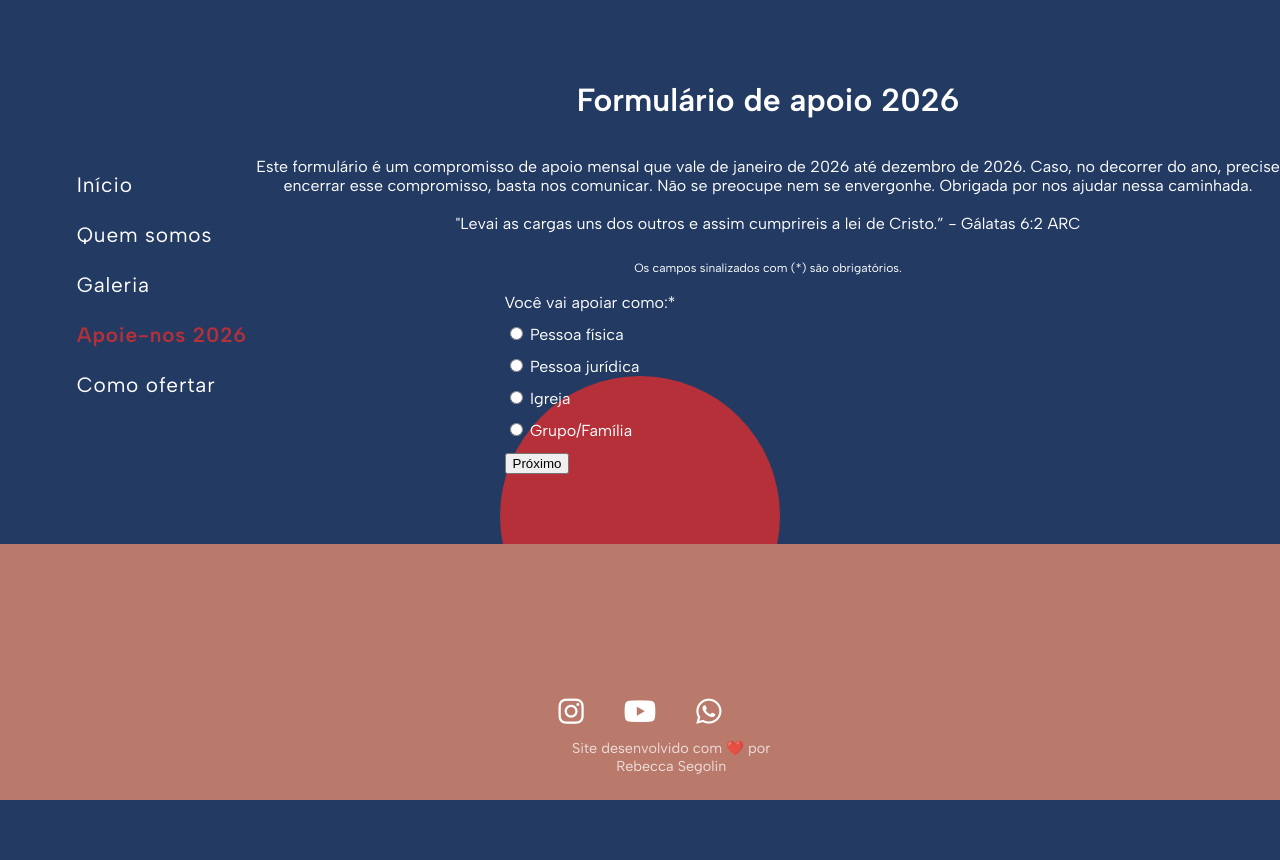
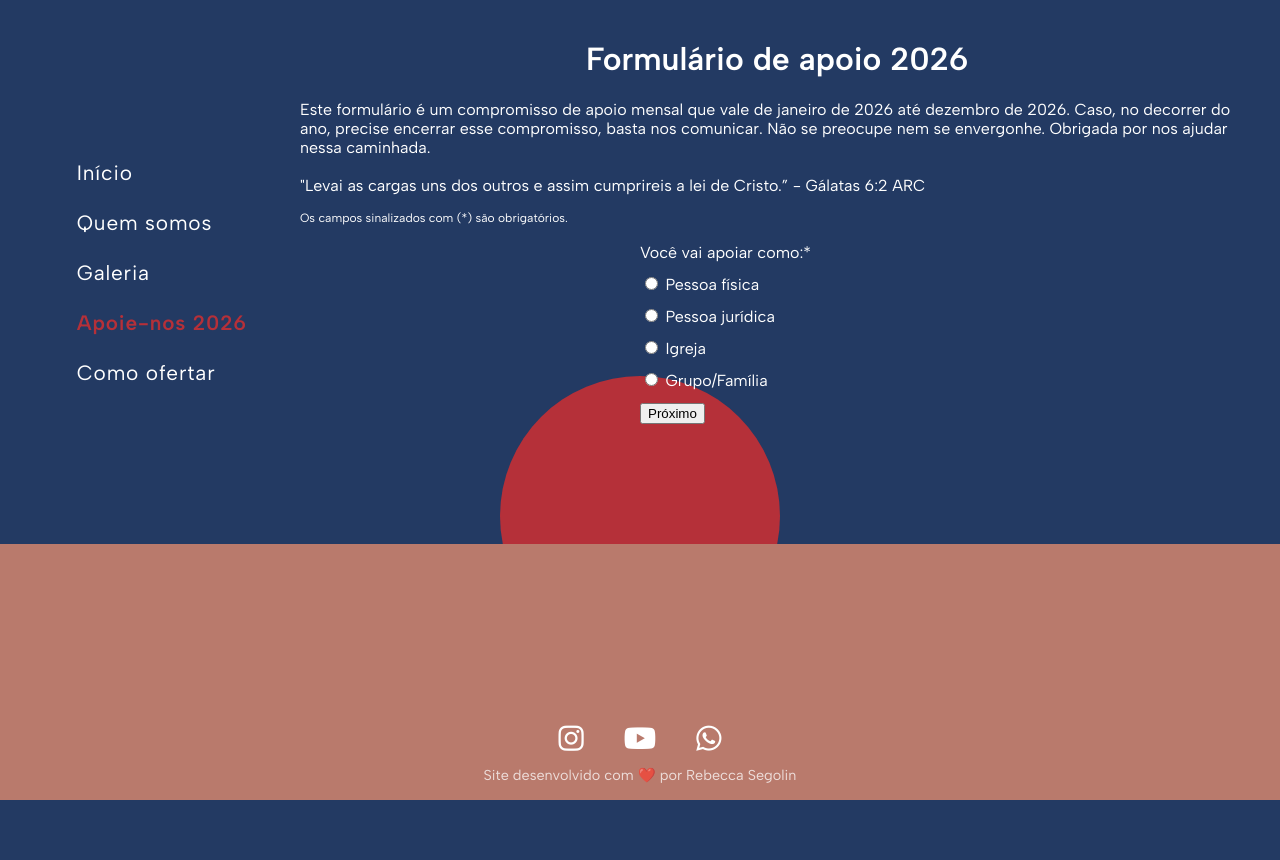
Before and after one commit to familiasegolin/familiasegolin.github.io, a plain HTML site: page apoio.html in a window 1280 px wide. After the commit the page ends 800 px from the top, so only its background shows below. Drawn offline with Linux system fonts and the light colour scheme.

Commit message:
alinhamento e padronização parte 1

```diff
--- a/apoio.css
+++ b/apoio.css
@@ -1,11 +1,4 @@
 a{   color: white;
-}
-
-h1,p{
-    z-index: 3;
-  position: relative;
-  display: inline-block;
-      padding-left:20%;
 }
 
 /* ======== Neutraliza delays e animações da home ======== */
@@ -21,39 +14,20 @@ h1,p{
 
 /* ======== Layout geral ======== */
 body {
-  display: flex;
-  flex-direction: column;
   align-items: center;
   justify-content: flex-start;
   text-align: center;
   color: white;
-  padding-top: 60px;
   font-family: 'Albert Sans', sans-serif;
-  overflow-x: hidden;
-  min-height: 100vh;
-  position: relative;
 }
 
-form{
-  z-index: 3;
+.intro {
+    z-index: 3;
   position: relative;
   display: inline-block;
-  line-height: 2;
-    text-align: left;
-
-}
-
-
-/* ======== Footer ======== */
-.footer {
-  position: fixed;
-  bottom: 25px;
-  left: 50%;
-  transform: translateX(-50%);
-  display: flex;
-  align-items: center;
-  justify-content: center;
-  z-index: 10;
+  padding-left: 300px;
+  padding-right: 2%;
+  text-align: left;
 }
 
 .social-icon {
@@ -71,10 +45,6 @@ form{
 /* ======== Responsivo ======== */
 @media (max-width: 768px) {
   h1 { font-size: 1.4rem; }
-}
-html, body {
-  height: 100%;
-  overflow: hidden; /* remove rolagem */
 }
 
 /* ======== MENU ======== */
@@ -136,7 +106,7 @@ html, body {
   .menu-toggle {
     display: block;
   }
-h1,p{
+.intro{
     z-index: 3;
   position: relative;
   display: inline-block;
@@ -185,28 +155,40 @@ h1,p{
   transform: translateX(4px);
 }
 
-/* ======== Área rolável apenas dentro do formulário ======== */
+/* ======== FORM ======== */
+form {
+  z-index: 3;
+  position: relative;
+  display: block; /* era inline-block, isso quebrava o alinhamento */
+  line-height: 2;
+  text-align: left;
+  width: 90%;
+  max-width: 600px;
+  margin: 0 auto; /* centraliza igual ao sobre */
+  padding-left: 300px;
+  padding-right: 2%;
+}
+
+/* ======== SEÇÕES ======== */
 form section {
-  max-height: calc(100vh - 450px); /* limite da área visível (ajusta se precisar) */
-  overflow-y: auto; /* cria rolagem interna se precisar */
-  scrollbar-width: thin; /* rolagem discreta */
-  scrollbar-color: #b53039 transparent; /* cor do scroll */
-  padding-right: 100px; /* evita corte da barra */
-    display: flex;
+  display: flex;
   flex-direction: column;
   justify-content: center;
+  max-height: none; /* remova o limite de altura */
 }
 
-/* Estilo da barra no Chrome */
-form section::-webkit-scrollbar {
-  width: 6px;
+/* ======== RESPONSIVO ======== */
+@media (max-width: 900px) {
+  form {
+    padding-left: 10%;
+    padding-right: 10%;
+  }
 }
 
-form section::-webkit-scrollbar-thumb {
-  background-color: #b53039;
-  border-radius: 10px;
+h1{
+  text-align: center;
 }
 
-html, body {
-  scroll-behavior: auto !important;
+* {
+  box-sizing: border-box;
 }
--- a/apoio.html
+++ b/apoio.html
@@ -36,13 +36,14 @@
   <div class="sun"></div>
   <div class="horizon"></div>
 
-  <h1>Formulário de apoio 2026</h1>
+<br><div class="intro"><h1>Formulário de apoio 2026</h1>
 <p>
   Este formulário é um compromisso de apoio mensal que vale de janeiro de 2026 até dezembro de 2026.
   Caso, no decorrer do ano, precise encerrar esse compromisso, basta nos comunicar. Não se preocupe nem se envergonhe. Obrigada por nos ajudar nessa caminhada.<br><br>
   "Levai as cargas uns dos outros e assim cumprireis a lei de Cristo.” - Gálatas 6:2 ARC
 </p>
 <p style="font-size: 0.75rem;">Os campos sinalizados com (*) são obrigatórios.</p>
+</div>
 
 <form id="contact-form" action="https://formspree.io/f/mkgkwvbv" method="POST" novalidate>
 <!--Formulário de verdade
@@ -90,10 +91,9 @@
     <label>Whatsapp:*
       <input type="tel" name="whatsapp" required>
     </label><br>
-    <label> Grupo de informativo:*</label><br>
+    <label> Grupo de informativo:*</label><br> <div style="font-size: 0.75rem">O grupo facilita nossa comunicação com vocês.<br></div>
      <label><input type="radio" name="informativo" value="sim" required> Sim</label><br>
     <label><input type="radio" name="informativo" value="nao"> Não</label><br>
-    <div style="font-size: 0.75rem">O grupo facilita nossa comunicação com vocês.<br></div>
     <button type="button" onclick="previousStep()">Anterior</button>
     <button type="button" onclick="nextStep()">Próximo</button>
   </section>
@@ -130,7 +130,7 @@
   </section>
 
   <!-- Mensagem de sucesso -->
-  <p id="success-message" style="display:none">
+  <p id="success-message" style="display:none; text-align: center;">
     Formulário enviado com sucesso! 🎉 Agradecemos seu apoio! Entraremos em contato!
     <!--<br>Veja mais:<br>
     <a href="https://docs.google.com/spreadsheets/d/1n_JPwwq_5Q8L7VKNSJf4jQRtSBOOtEKSFpbkZOQoytQ/edit?usp=sharing">- Como programar o PIX recorrente<br></a>
@@ -141,6 +141,7 @@
 </form>
 
  <div class="footer-space"></div>
+ <br><br>
 <footer class="footer">
   <div class="social-icons">
     <a href="https://www.instagram.com/familiasegolin/" target="_blank" class="social-icon">
--- a/galeria.css
+++ b/galeria.css
@@ -14,17 +14,11 @@ a{   color: white;
 
 /* ======== Layout geral ======== */
 body {
-  display: flex;
-  flex-direction: column;
   align-items: center;
   justify-content: flex-start;
   text-align: center;
   color: white;
-  padding-top: 60px;
   font-family: 'Albert Sans', sans-serif;
-  overflow-x: hidden;
-  min-height: 100vh;
-  position: relative;
 }
 
 .content{
@@ -33,10 +27,6 @@ body {
   display: inline-block;
   line-height: 2;
     padding-right: 2%;
-   /* 🔹 Scroll interno elegante */
-  overflow-y: auto;           /* ativa rolagem vertical */
-  scrollbar-width: thin;      /* Firefox */
-  scrollbar-color: rgba(255,255,255,0.2) transparent; /* Firefox */
 }
 
 ul{
@@ -44,17 +34,6 @@ ul{
   list-style-type: square;
 }
 
-/* ======== Footer ======== */
-.footer {
-  position: fixed;
-  bottom: 25px;
-  left: 50%;
-  transform: translateX(-50%);
-  display: flex;
-  align-items: center;
-  justify-content: center;
-  z-index: 10;
-}
 
 .social-icon {
   color: #ffffff;
@@ -71,11 +50,6 @@ ul{
 /* ======== Responsivo ======== */
 @media (max-width: 768px) {
   h1 { font-size: 1.4rem; }
-}
-
-html, body {
-  height: 100%;
-  overflow: hidden; /* remove rolagem */
 }
 
 /* ======== MENU ======== */
--- a/oferta.css
+++ b/oferta.css
@@ -1,3 +1,6 @@
+a{   color: white;
+}
+
 /* ======== Neutraliza delays e animações da home ======== */
 .menu a,
 .text-jp span,
@@ -11,45 +14,20 @@
 
 /* ======== Layout geral ======== */
 body {
-  display: flex;
-  flex-direction: column;
   align-items: center;
   justify-content: flex-start;
   text-align: center;
   color: white;
-  padding-top: 60px;
   font-family: 'Albert Sans', sans-serif;
-  overflow-x: hidden;
-  min-height: 100vh;
-  position: relative;
 }
 
-/* ======== Título e subtítulo ======== */
-h1 {
-  font-size: 1.6rem;
-  margin: 10px 0 5px;
-  z-index: 3;
-}
-
-.subtitle {
-  font-size: 0.95rem;
-  color: rgba(255,255,255,0.85);
-  margin: 0 20px 30px;
-  line-height: 1.4;
-  z-index: 3;
-}
-
-
-/* ======== Footer ======== */
-.footer {
-  position: fixed;
-  bottom: 25px;
-  left: 50%;
-  transform: translateX(-50%);
-  display: flex;
-  align-items: center;
-  justify-content: center;
-  z-index: 10;
+.intro {
+    z-index: 3;
+  position: relative;
+  display: inline-block;
+  padding-left: 300px;
+  padding-right: 2%;
+  text-align: left;
 }
 
 .social-icon {
@@ -66,14 +44,7 @@ h1 {
 
 /* ======== Responsivo ======== */
 @media (max-width: 768px) {
-  .profile-img { width: 90px; height: 90px; }
   h1 { font-size: 1.4rem; }
-  .link-card img { width: 40px; height: 40px; }
-}
-
-html, body {
-  height: 100%;
-  overflow: hidden; /* remove rolagem */
 }
 
 /* ======== MENU ======== */
@@ -135,7 +106,13 @@ html, body {
   .menu-toggle {
     display: block;
   }
-
+.intro{
+    z-index: 3;
+  position: relative;
+  display: inline-block;
+      padding-left:5%;
+      padding-right:5%;
+}
   /* Esconde o menu padrão e cria o painel lateral */
   .menu {
     position: fixed;
@@ -176,6 +153,11 @@ html, body {
   color: #b53039; /* mesmo vermelho do hover */
   font-weight: 600;
   transform: translateX(4px);
+}
+
+
+h1{
+  text-align: center;
 }
 
 
@@ -246,10 +228,6 @@ html, body {
   animation: fadeIn 0.4s ease;
   z-index: 3;
 
-  /* 🔹 Scroll interno elegante */
-   overflow-y: auto;           /* ativa rolagem vertical */
-  scrollbar-width: thin;      /* Firefox */
-  scrollbar-color: rgba(255,255,255,0.2) transparent; /* Firefox */
 }
 
 /* 🔹 Personaliza a barra de rolagem (Chrome, Edge, Safari) */
--- a/sobre.css
+++ b/sobre.css
@@ -15,30 +15,14 @@ a{   color: white;
 
 /* ======== Layout geral ======== */
 body {
-  display: flex;
-  flex-direction: column;
   align-items: center;
   justify-content: flex-start;
   text-align: center;
   color: white;
-  padding-top: 60px;
   font-family: 'Albert Sans', sans-serif;
-  overflow-x: hidden;
-  min-height: 100vh;
-  position: relative;
 }
 
-/* ======== Footer ======== */
-.footer {
-  position: fixed;
-  bottom: 25px;
-  left: 50%;
-  transform: translateX(-50%);
-  display: flex;
-  align-items: center;
-  justify-content: center;
-  z-index: 10;
-}
+
 
 .social-icon {
   color: #ffffff;
@@ -55,11 +39,6 @@ body {
 /* ======== Responsivo ======== */
 @media (max-width: 768px) {
   h1 { font-size: 1.4rem; }
-}
-
-html, body {
-  height: 100%;
-  overflow: hidden; /* remove rolagem */
 }
 
 /* ======== MENU ======== */
@@ -181,22 +160,8 @@ html, body {
   z-index: 3;
   padding-left: 180px;
   padding-right: 2%;
-
- /* 🔹 Scroll interno elegante */
-  overflow-y: auto;           /* ativa rolagem vertical */
-  scrollbar-width: thin;      /* Firefox */
-  scrollbar-color: rgba(255,255,255,0.2) transparent; /* Firefox */
-
 }
 
-.conteudo-secao::-webkit-scrollbar {
-  width: 6px;
-}
-
-.conteudo-secao::-webkit-scrollbar-thumb {
-  background-color: rgba(255,255,255,0.3);
-  border-radius: 4px;
-}
 
 .conteudo-secao h2 {
   color: #b53039;
@@ -252,12 +217,6 @@ html, body {
   animation: fadeIn 0.4s ease;
   z-index: 3;
   padding-left: 0%;
-
-
- /* 🔹 Scroll interno elegante */
-  overflow-y: auto;           /* ativa rolagem vertical */
-  scrollbar-width: thin;      /* Firefox */
-  scrollbar-color: rgba(255,255,255,0.2) transparent; /* Firefox */
 }
 /* ======== Área de conteúdo ======== */
 .conteudo-secao {
--- a/style.css
+++ b/style.css
@@ -4,7 +4,12 @@
     background-color: #233a63; /* céu */
     position: relative;
     overflow-x: hidden;
+      display: flex;
+  flex-direction: column;
   }
+main {
+  flex: 1; /* ocupa todo o espaço disponível */
+}
 
 /* ======== Fundo fixo (sol + horizonte) ======== */
 .sun {
@@ -150,11 +155,9 @@
 
 /* Footer */
 .footer {
-  position: fixed;
-  bottom: 25px;
-  left: 50%;
-  transform: translateX(-50%);
+  position: relative;
   display: flex;
+  bottom: 2%;
   flex-direction: column;
   align-items: center;
   justify-content: center;
@@ -229,3 +232,27 @@
     height: 32%;
   }
 }
+
+/* rolagem minimalista em todo o site */
+::-webkit-scrollbar {
+  width: 6px;
+}
+::-webkit-scrollbar-track {
+  background: transparent;
+}
+::-webkit-scrollbar-thumb {
+  background: rgba(100, 100, 100, 0.4);
+  border-radius: 10px;
+}
+::-webkit-scrollbar-thumb:hover {
+  background: rgba(100, 100, 100, 0.7);
+}
+
+html {
+  scroll-behavior: smooth;
+  overflow-y: scroll; /* garante que o conteúdo role globalmente */
+}
+
+html, body {
+  height: 100%;
+}
```
Also changed, not shown: galeria.html (+1 -0 lines), index.html (+1 -1 lines), oferta.html (+5 -4 lines), sobre.html (+3 -2 lines).
